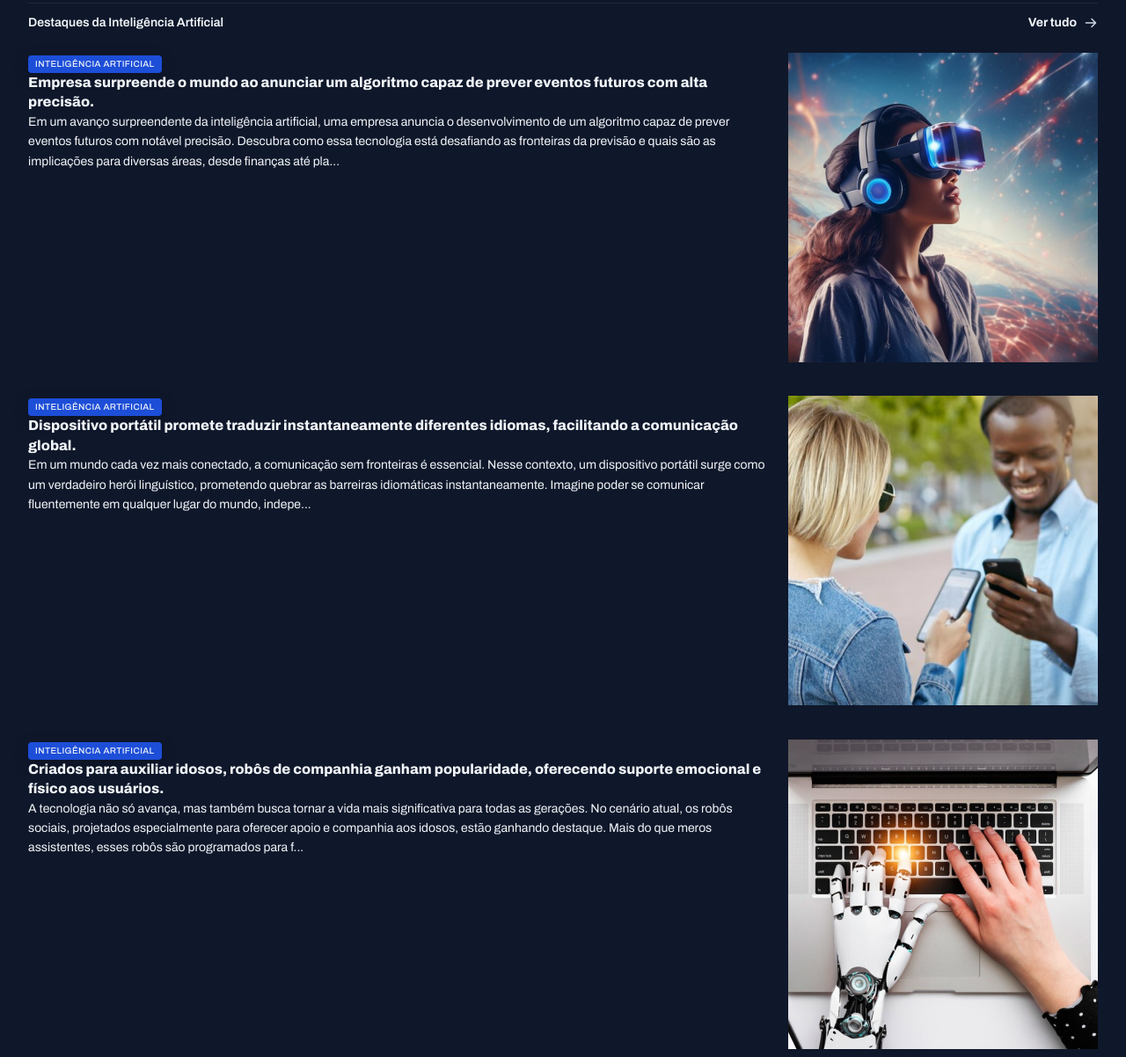
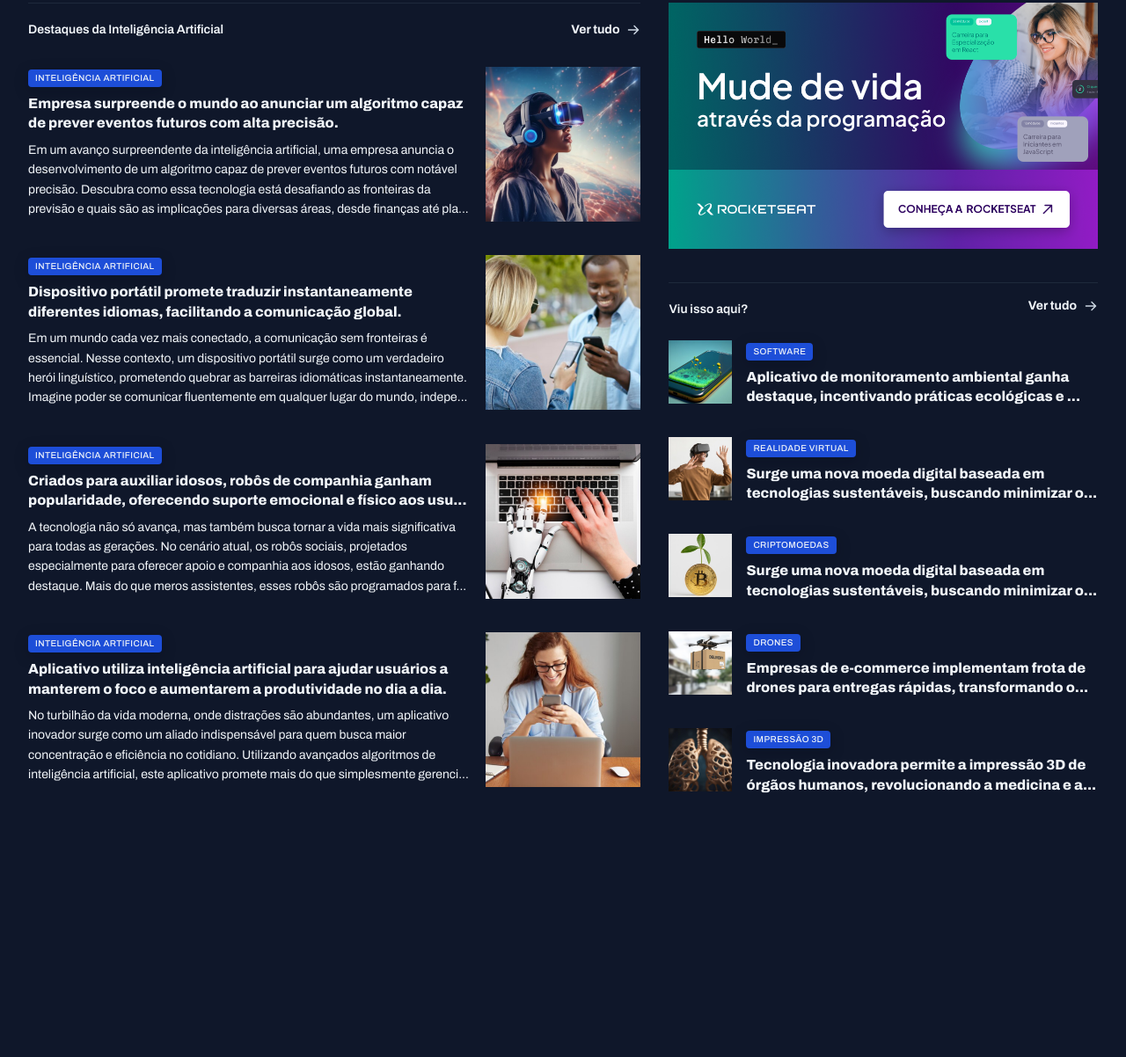
Before and after one commit to Opagno/portal-de-noticias, a plain HTML site: page index.html in a window 1280 px wide. Shown: the part 1051-2253 px from the top of the page at 88% size. After the commit the page ends 1998 px from the top, so only its background shows below. Drawn offline with Linux system fonts and the light colour scheme.

Commit message:
estilizando os ultimos cards

```diff
--- a/index.html
+++ b/index.html
@@ -141,7 +141,7 @@
             </div>
         </section>
 
-        <section id="ia">
+        <section id="ai">
             <header class="grid grid-flow-col">
                 <h3>Destaques da Inteligência Artificial</h3>
                 <a href="#" class="grid grid-flow-col">
@@ -180,7 +180,7 @@
                 <article class="grid grid-flow-col gap-16">
                     <div>
                         <span class="content-tag">Inteligência Artificial</span>
-                        <h3 class="text-xl">Criados para auxiliar idosos, robôs de companhia ganham popularidade, oferecendo suporte emocional e físico aos usuários.</h3>
+                        <h3 class="text-xl">Criados para auxiliar idosos, robôs de companhia ganham popularidade, oferecendo suporte emocional e físico aos usu...</h3>
                         <p class="text-sm">
                             A tecnologia não só avança, mas também busca tornar a vida mais significativa para todas as gerações. No cenário atual, os robôs sociais, projetados especialmente para oferecer apoio e companhia aos idosos, estão ganhando destaque. Mais do que meros assistentes, esses robôs são programados para f...
                         </p>
@@ -206,7 +206,7 @@
             </div>
         </section>
 
-        <div>
+        <aside>
             <div id="ads">
                 <img src="assets/icons/Ads.png" alt="">
                 </div>
@@ -227,7 +227,7 @@
                      </div>
                     <div>
                         <span class="content-tag">software</span>
-                        <h3 class="text-xl">Aplicativo de monitoramento ambiental ganha destaque, incentivando práticas ecológicas e pro...</h3>
+                        <h3 class="text-xl">Aplicativo de monitoramento ambiental ganha destaque, incentivando práticas ecológicas e ...</h3>
                     </div>
                 </article>
 
@@ -237,17 +237,17 @@
                      </div>
                     <div>
                         <span class="content-tag">realidade virtual</span>
-                        <h3 class="text-xl">Surge uma nova moeda digital baseada em tecnologias sustentáveis, buscando minimizar o i...</h3>
+                        <h3 class="text-xl">Surge uma nova moeda digital baseada em tecnologias sustentáveis, buscando minimizar o...</h3>
                     </div>
                 </article>
 
                 <article class="grid grid-flow-col gap-16">
                      <div>
-                         <img src="assets/images/Image 16.png" alt="Aplicativo de monitoramento ambiental ganha destaque, incentivando práticas ecológicas e pro...">
+                         <img src="assets/images/Image 16.png" alt="Surge uma nova moeda digital baseada em tecnologias sustentáveis, buscando minimizar o i...">
                      </div>
                     <div>
                         <span class="content-tag">criptomoedas</span>
-                        <h3 class="text-xl">Aplicativo de monitoramento ambiental ganha destaque, incentivando práticas ecológicas e pro...</h3>
+                        <h3 class="text-xl">Surge uma nova moeda digital baseada em tecnologias sustentáveis, buscando minimizar o...</h3>
                     </div>
                 </article>
 
@@ -257,7 +257,7 @@
                      </div>
                     <div>
                         <span class="content-tag">drones</span>
-                        <h3 class="text-xl">Empresas de e-commerce implementam frota de drones para entregas rápidas, transformando o ce...</h3>
+                        <h3 class="text-xl">Empresas de e-commerce implementam frota de drones para entregas rápidas, transformando o...</h3>
                     </div>
                 </article>
 
@@ -267,12 +267,12 @@
                      </div>
                     <div>
                         <span class="content-tag">impressão 3d</span>
-                        <h3 class="text-xl">Tecnologia inovadora permite a impressão 3D de órgãos humanos, revolucionando a medicina e a li...</h3>
+                        <h3 class="text-xl">Tecnologia inovadora permite a impressão 3D de órgãos humanos, revolucionando a medicina e a...</h3>
                     </div>
                 </article>
             </div>
             </section>
-        </div>
+        </aside>
     </main>
 </body>
 </html>
--- a/styles/global.css
+++ b/styles/global.css
@@ -51,8 +51,16 @@ img {
 }
 
 main {
-    margin-top: 40px;
-    gap: 80px;
+    margin-block: 40px;
+    row-gap: 80px;
+    column-gap: 32px;
+
+    grid-template-columns: 2fr 1.4fr;
+
+    grid-template-areas:
+    "featured featured"
+    "weekly weekly"
+    "ai aside";
 }
 
 .content-tag {
--- a/styles/sections.css
+++ b/styles/sections.css
@@ -22,6 +22,7 @@ section header {
 }
 
 #featured {
+    grid-area: featured;
     img {
         height: 100%;
         object-fit: cover;
@@ -62,6 +63,7 @@ section header {
 }
 
 #weekly {
+    grid-area: weekly;
 
     &>div {
         grid-template-columns: repeat(4, 292px);
@@ -87,3 +89,34 @@ section header {
     }
 
 }
+
+#ai {
+    grid-area: ai;
+    img {
+        width: 176px;
+        aspect-ratio: 1/1;
+        object-fit: cover;
+    }
+
+    h3 {
+        margin-block: 8px;
+    }
+}
+
+aside {
+    grid-area: aside;
+}
+
+#more {
+    margin-top: 32px;
+
+    h3{
+        margin-top: 8px ;
+    }
+
+    img{
+        width: 72px;
+        aspect-ratio: 1/1;
+        object-fit: cover;
+    }
+}
```
